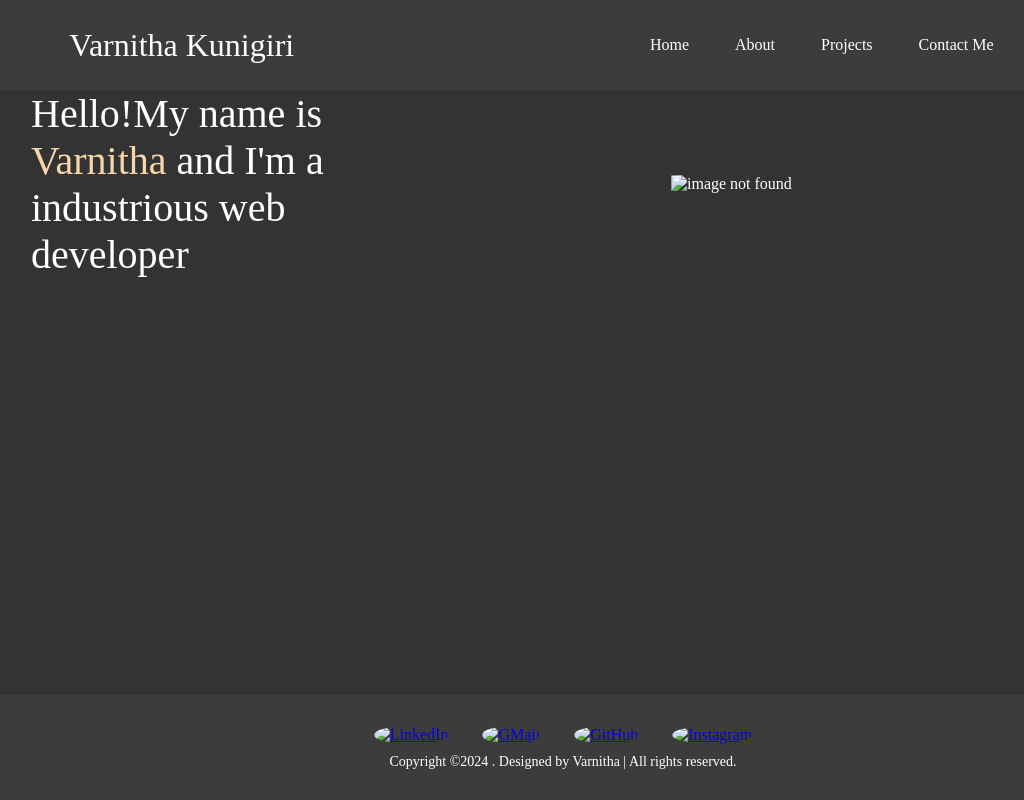
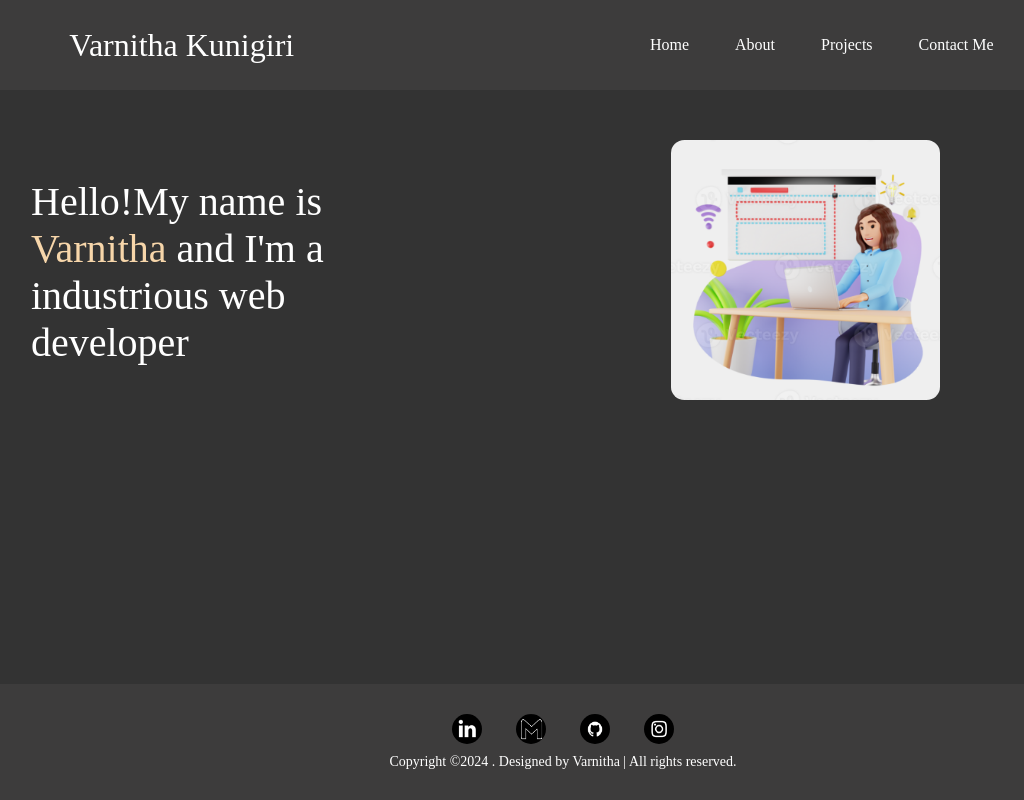
Before and after one commit to varnitha528/portfolio.github.io, a plain HTML site: page index.html in a window 1280 px wide. Shown: the whole page, without its empty margins (97-1121 px from the left). Drawn offline with Linux system fonts and the light colour scheme.

Commit message:
Update and rename index.html.html to index.html

```diff
--- a/index.html.html
+++ b/index.html
@@ -34,17 +34,17 @@
         developer </div>
 
       <div class="rightSection">
-        <img src="images/profilepicture.png" alt="image not found">
+        <img src="profilepicture.png" alt="image not found">
       </div>
     </section>
 
   <footer class="footer">
     <div class="footer-content">
         <ul class="social-media">
-            <li><a href="https://www.linkedin.com/in/varnithak/" target="_blank" aria-label="LinkedIn"><img src="images/linkedin.png" alt="LinkedIn"></a></li>
-            <li><a href="mailto:varnitha.kunigiri@gmail.com" target="_blank" aria-label="GMail"><img src="images/gmail.png" alt="GMail"></a></li>
-            <li><a href="https://github.com/varnitha528" target="_blank" aria-label="GitHub"><img src="images/github.png" alt="GitHub"></a></li>
-            <li><a href="https://www.instagram.com/varnitha__/" target="_blank" aria-label="Instagram"><img src="images/instagram.png" alt="Instagram"></a></li>
+            <li><a href="https://www.linkedin.com/in/varnithak/" target="_blank" aria-label="LinkedIn"><img src="linkedin.png" alt="LinkedIn"></a></li>
+            <li><a href="mailto:varnitha.kunigiri@gmail.com" target="_blank" aria-label="GMail"><img src="gmail.png" alt="GMail"></a></li>
+            <li><a href="https://github.com/varnitha528" target="_blank" aria-label="GitHub"><img src="github.png" alt="GitHub"></a></li>
+            <li><a href="https://www.instagram.com/varnitha__/" target="_blank" aria-label="Instagram"><img src="instagram.png" alt="Instagram"></a></li>
         </ul>
         <p>Copyright ©2024 . Designed by Varnitha | All rights reserved.</p>
     </div>
```
